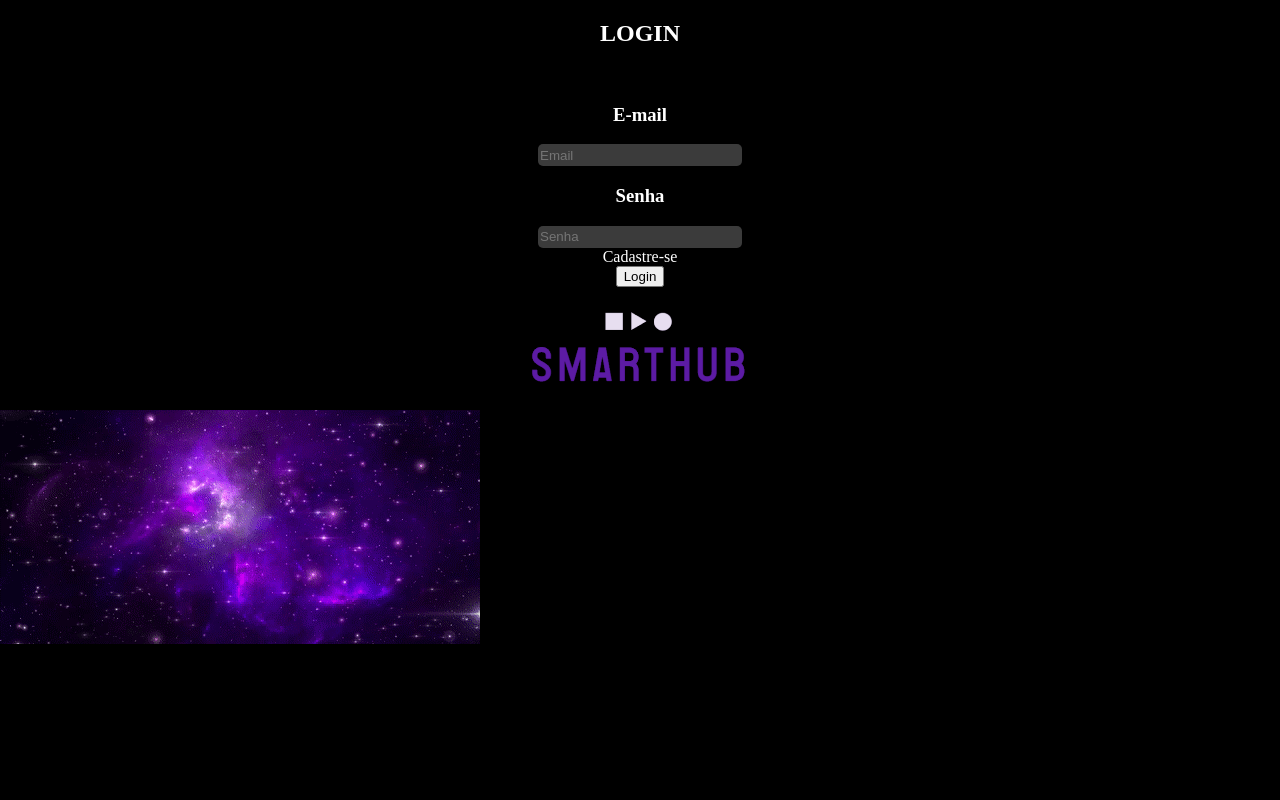
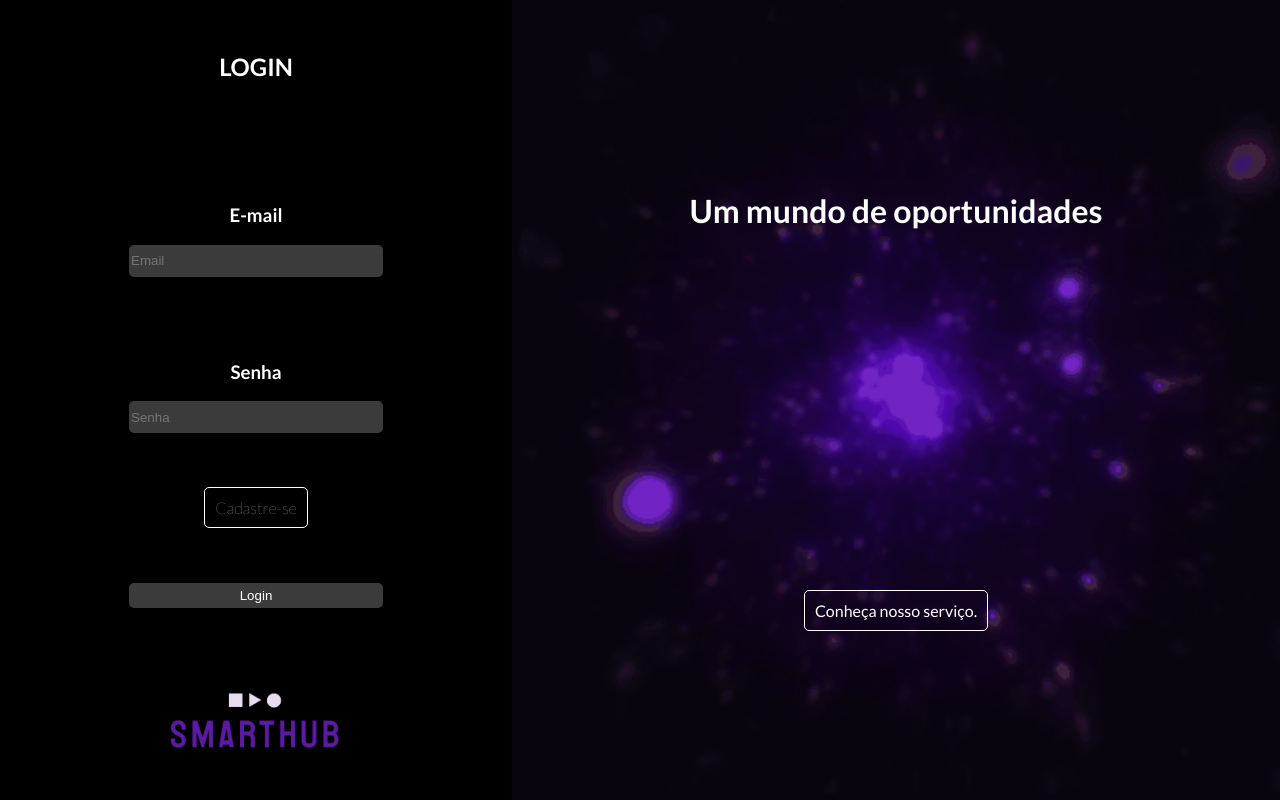
Before and after one commit to matheus-pestana/SENAI-SmartHub, a PHP site: page / in a window 1280 px wide. Run offline with PHP 8.4, Linux system fonts and the light colour scheme.

Commit message:
finalização da página de login.

```diff
--- a/assets/css/style.css
+++ b/assets/css/style.css
@@ -1,39 +1,118 @@
 body {
-    background-color: black;
+    font-family: "Lato", sans-serif;
+    font-weight: 100;
+    font-style: normal;
     padding: 0;
     margin: 0;
 }
 
 #container__content {
-    border-radius: 10px;
+    height: 100vh;
+    background-color: black;
 }
 
 #container__login {
+    height: 100vh;
     display: flex;
-    align-items: center;
     justify-content: center;
     text-align: center;
+    margin: 0 auto;
+
+}
+
+.form {
+    display: flex;
+    flex-direction: column;
+    justify-content: space-around;
+}
+
+.logo {
     width: 40%;
     margin: 0 auto;
 }
 
-.logo {
-    width: 20vw;
-}
-
-h2, h3, a {
+h1, h2, h3, a {
     color: white;
     text-decoration: none;
 }
 
 #email, #senha {
-    width: 200px;
-    height: 20px;
+    width: 250px;
+    height: 30px;
     background-color: #3B3B3B;
+    color: white;
     border-radius: 5px;
     border: none;
 }
 
+.cadastro {
+    padding: 10px;
+    border: solid 1px white;
+    border-radius: 5px;
+    transition: .2s;
+}
+
+.cadastro:hover {
+    background-color: white;
+    color: black;
+    transition: .2s;
+}
+
+.Button-Login{
+    cursor: pointer;
+    background-color: #3b3b3b;
+    color: white;
+    border: none;
+    border-radius: 5px;
+    padding: 5px;
+    width: 50%;
+    height: 100%;
+    transition: .2s;
+}
+
+.Button-Login:hover {
+    background-color: white;
+    color: black;
+    transition: .2s;
+
+}
+
 #background_image {
+    display: none;
    width: auto;
 }
+
+@media screen and (min-width: 1280px) {
+    #container__content {
+        display: flex;
+    }
+
+    #container__login {
+        width: 40%;
+    }
+
+    #background_image {
+        background-image: url(../img/galaxy.gif);
+        background-repeat: no-repeat;
+        background-size: cover;
+        width: 60%;
+        display: flex;
+        flex-direction: column;
+        justify-content: space-around;
+        align-items: center;
+    }
+
+    #background_image a {
+        padding: 10px;
+        border: 1px solid white;
+        border-radius: 5px;
+        font-weight:400;
+        transition: .2s;
+    }
+
+    #background_image a:hover {
+        background-color: white;
+        color: black;
+        transition: .2s;
+    }
+}
--- a/index.php
+++ b/index.php
@@ -52,13 +52,16 @@ if ($_SERVER['REQUEST_METHOD'] === 'POST') {
     <meta name="viewport" content="width=device-width, initial-scale=1.0">
     <title>Quasar - Login</title>
     <link rel="stylesheet" href="assets/css/style.css">
+    <link rel="preconnect" href="https://fonts.googleapis.com">
+    <link rel="preconnect" href="https://fonts.gstatic.com" crossorigin>
+    <link href="https://fonts.googleapis.com/css2?family=Lato:ital,wght@0,100;0,300;0,400;0,700;0,900;1,100;1,300;1,400;1,700;1,900&display=swap" rel="stylesheet">
 </head>
 
 <body>
 
     <div id="container__content">
         <div id="container__login">
-            <form action="" method="POST">
+            <form class="form" action="" method="POST">
                 <div id="container__h2">
                     <h2 class="login">LOGIN</h2><br>
                 </div>
@@ -74,7 +77,7 @@ if ($_SERVER['REQUEST_METHOD'] === 'POST') {
                 </div>
 
                 <div id="alts">
-                    <a href="cadastro.php" class="esquecer">Cadastre-se</a>
+                    <a href="cadastro.php" class="cadastro">Cadastre-se</a>
                 </div>
 
                 <div id="Buttonitr">
@@ -87,7 +90,8 @@ if ($_SERVER['REQUEST_METHOD'] === 'POST') {
         </div>
 
         <div id="background_image">
-            <img src="assets/img/login_background.gif" alt="">
+            <h1>Um mundo de oportunidades</h1>
+            <a href="home.php">Conheça nosso serviço.</a>
         </div>
     </div>
 
```
Also changed, not shown: assets/img/galaxy.gif (added).
